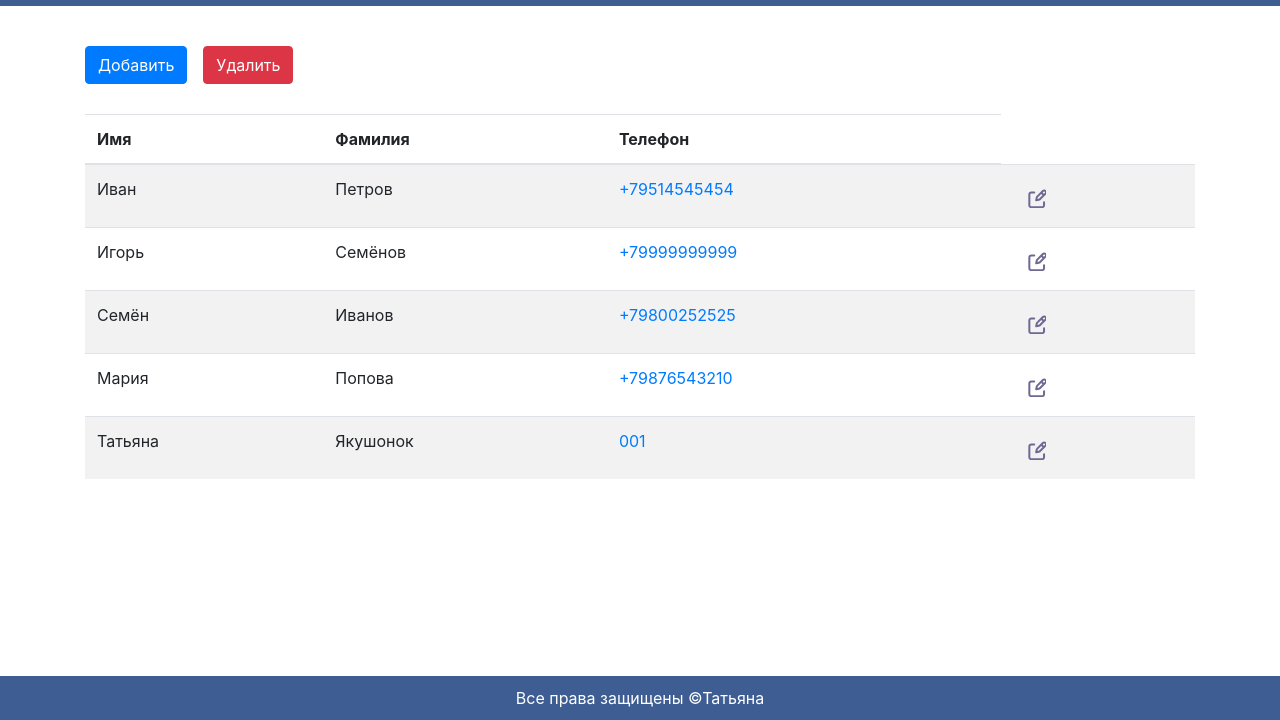
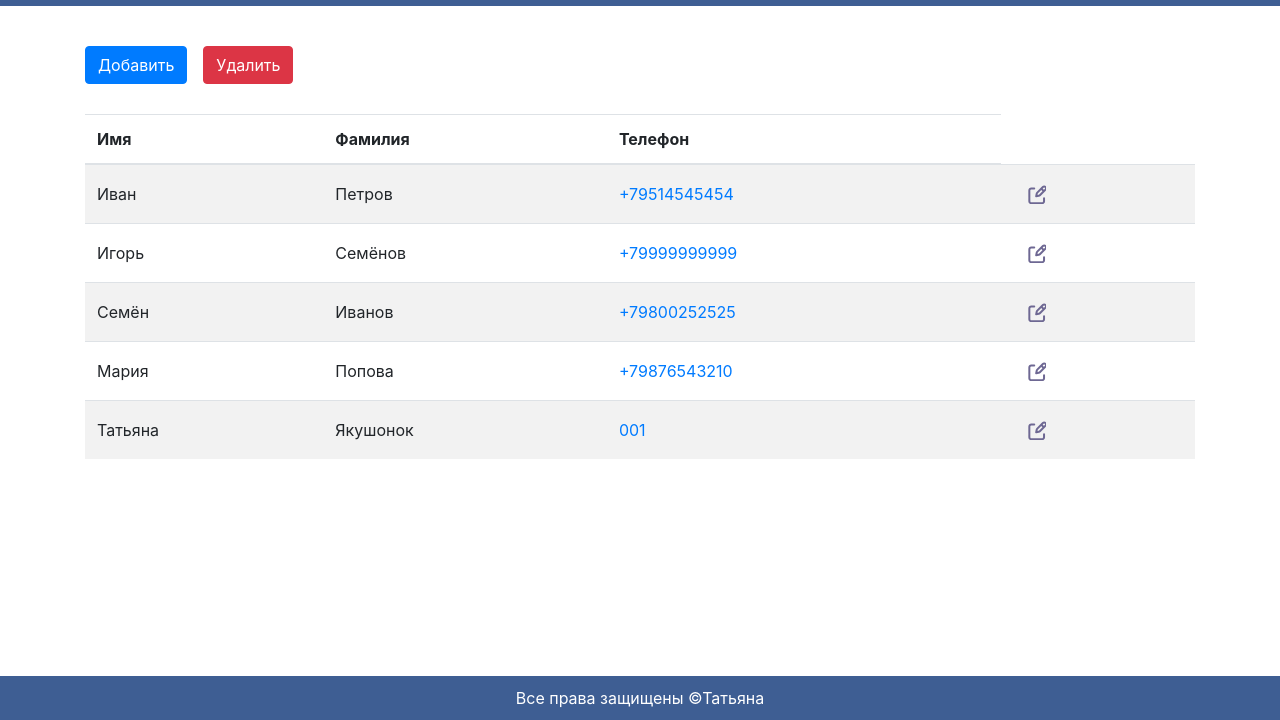
Before and after one commit to TatianaYakushonok/phonebook, a plain HTML site: page index.html in a window 1280 px wide. Shown: the part 80-800 px from the top of the page. Drawn offline with nearby package versions, Linux system fonts and the light colour scheme.

Commit message:
fix: fix vertical align button (Wed, 20 Dec 2023 08:14:06 +0700)

```diff
--- a/phonebook/css/style.css
+++ b/phonebook/css/style.css
@@ -3,7 +3,7 @@ body {
 }
 
 .header {
-  background-color: #3E5E93;
+  background-color: #3e5e93;
   color: #fff;
   margin-bottom: 40px;
   padding: 20px 0;
@@ -32,7 +32,7 @@ body {
   height: 10px;
   border: none;
   background-color: transparent;
-  background-image: url("../img/del.svg");
+  background-image: url('../img/del.svg');
   background-size: contain;
   background-repeat: no-repeat;
   background-position: center;
@@ -46,8 +46,6 @@ body {
 .btn-wrapper {
   margin-bottom: 30px;
 }
-
-
 
 .form {
   padding: 30px 50px;
@@ -66,7 +64,6 @@ body {
   z-index: 2;
 }
 
-
 .form-title {
   margin-top: 0;
   padding-bottom: 20px;
@@ -75,7 +72,6 @@ body {
 .form-label {
   width: 80px;
 }
-
 
 .form-overlay {
   background-color: rgba(0, 0, 0, 0.6);
@@ -112,7 +108,7 @@ body {
   background-size: contain;
   background-repeat: no-repeat;
   background-position: center;
-  background-image: url("../img/del.svg");
+  background-image: url('../img/del.svg');
 }
 
 .del-icon:hover,
@@ -126,7 +122,13 @@ body {
   left: 0;
   right: 0;
   padding: 10px;
-  background-color: #3E5E93;
+  background-color: #3e5e93;
   color: #fff;
   text-align: center;
 }
+
+.align-center {
+  display: flex;
+  align-items: center;
+  justify-content: center;
+}
--- a/phonebook/script/script.js
+++ b/phonebook/script/script.js
@@ -164,13 +164,14 @@ const data = [
 
     const tdName = document.createElement('td');
     tdName.textContent = firstName;
-    tdName.classList.add('contact-name');
+    tdName.classList.add('contact-name', 'align-middle');
 
     const tdSurname = document.createElement('td');
     tdSurname.textContent = surname;
-    tdSurname.classList.add('contact-surname');
+    tdSurname.classList.add('contact-surname', 'align-middle');
 
     const tdPhone = document.createElement('td');
+    tdPhone.classList.add('align-middle');
     const phoneLink = document.createElement('a');
     phoneLink.href = `tel:${phone}`;
     phoneLink.textContent = phone;
@@ -180,7 +181,7 @@ const data = [
     const tdBtnEdit = document.createElement('td');
     const buttonEdit = document.createElement('button');
     buttonEdit.type = 'button';
-    buttonEdit.classList.add('btn');
+    buttonEdit.classList.add('btn', 'align-center');
     buttonEdit.insertAdjacentHTML(
         'beforeend',
         `
```
